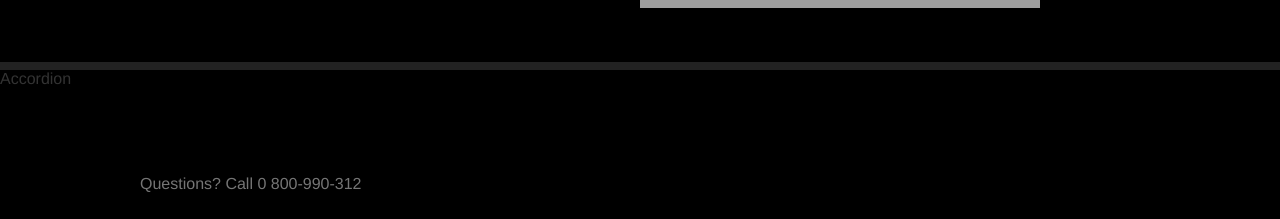
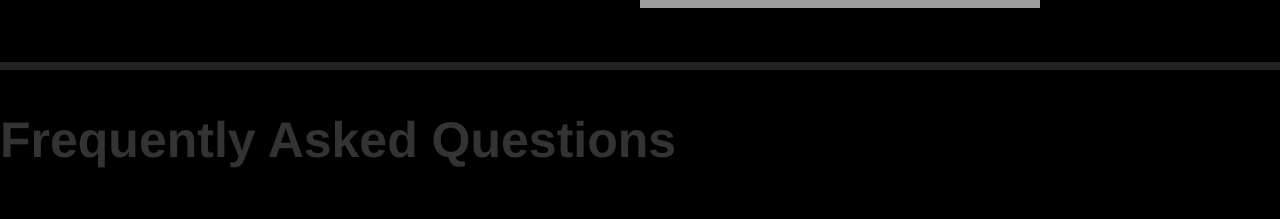
Before and after one commit to TafMandava/Netflix-Full-Copy, a React (Create React App) app: page / in a window 1280 px wide. Shown: the part 1167-1386 px from the top of the page. Built offline with nearby package versions, Linux system fonts and the light colour scheme; grey boxes are pictures that could not be loaded.

Commit message:
Creating a Title component

```diff
--- a/src/components/accordion/index.js
+++ b/src/components/accordion/index.js
@@ -1,5 +1,5 @@
 import React from 'react';
-import { Container } from './styles/accordion';
+import { Container, Title } from './styles/accordion';
 
 export default function Accordion({ children, ...restProps }) {
     return (
@@ -8,3 +8,11 @@ export default function Accordion({ children, ...restProps }) {
         </Container>
     );
 }
+
+Accordion.Title = function AccordionTitle({ children, ...restProps }) {
+    return (
+        <Title { ...restProps }>
+            { children }
+        </Title>
+    );
+}
--- a/src/components/accordion/styles/accordion.js
+++ b/src/components/accordion/styles/accordion.js
@@ -1,5 +1,10 @@
 import styled from 'styled-components/macro';
 
 export const Container = styled.div`
-   font-size: 16px;
+
 `;
+
+export const Title = styled.h2`
+    font-size: 50px;
+    align-items: center;
+`;
--- a/src/containers/accordion.js
+++ b/src/containers/accordion.js
@@ -4,7 +4,9 @@ import { Accordion } from '../components';
 export function AccordionContainer() {
     return (
         <Accordion>
-            Accordion
+            <Accordion.Title>
+                Frequently Asked Questions
+            </Accordion.Title>
         </Accordion>
     );
 }
```
Also changed, not shown: 1 other file (tests, documents, lock files or other folders).
